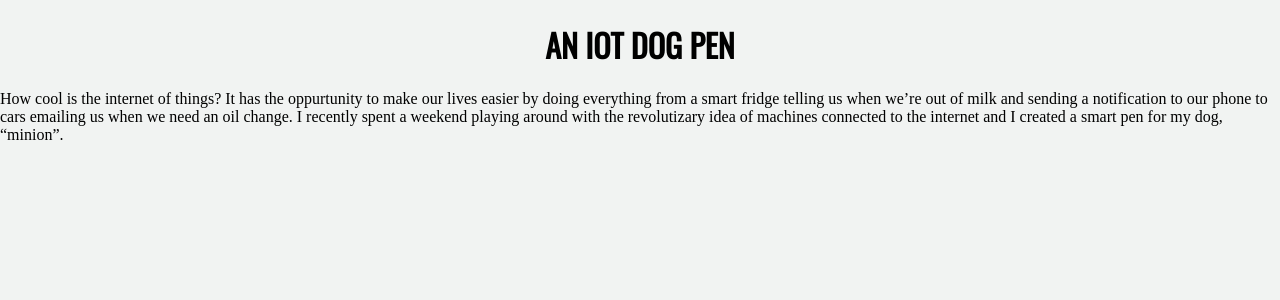
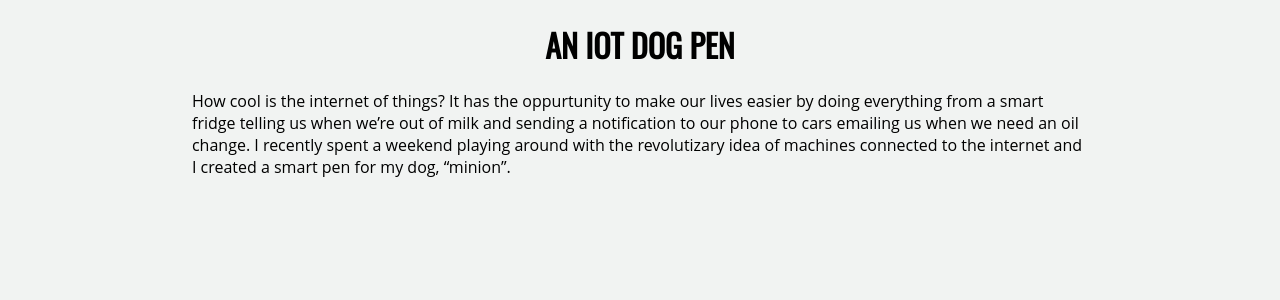
Before and after one commit to BenLorantfy-Archive/benlorantfy.github.io, a Jekyll site: the page built from _posts/2016-07-09-An-IoT-Dog-Pen.md, in a window 1280 px wide. Shown: the top 300 px of the page. Built offline with Jekyll 4.4.1, drawn with Linux system fonts in a browser that asks for light colours.

Commit message:
update theme

```diff
--- a/css/theme.css
+++ b/css/theme.css
@@ -18,3 +18,9 @@ h1{
   text-align:center;
   width:100%;
 }
+
+.site{
+  width:70%;
+  margin:auto;
+  font-family:'Open Sans', sans-seif;
+}
```
